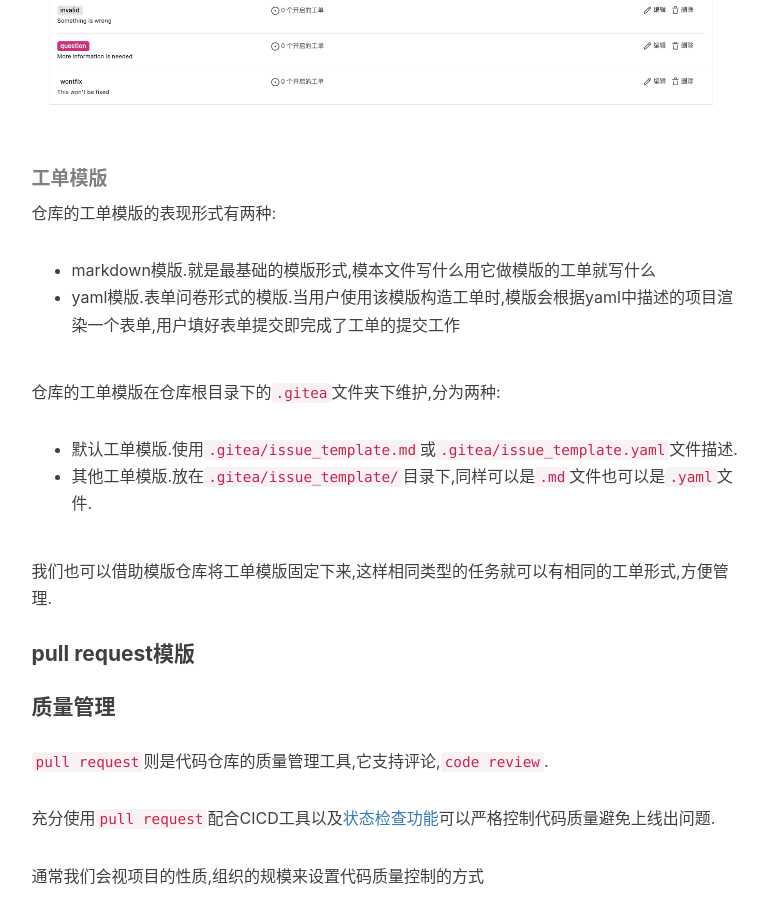
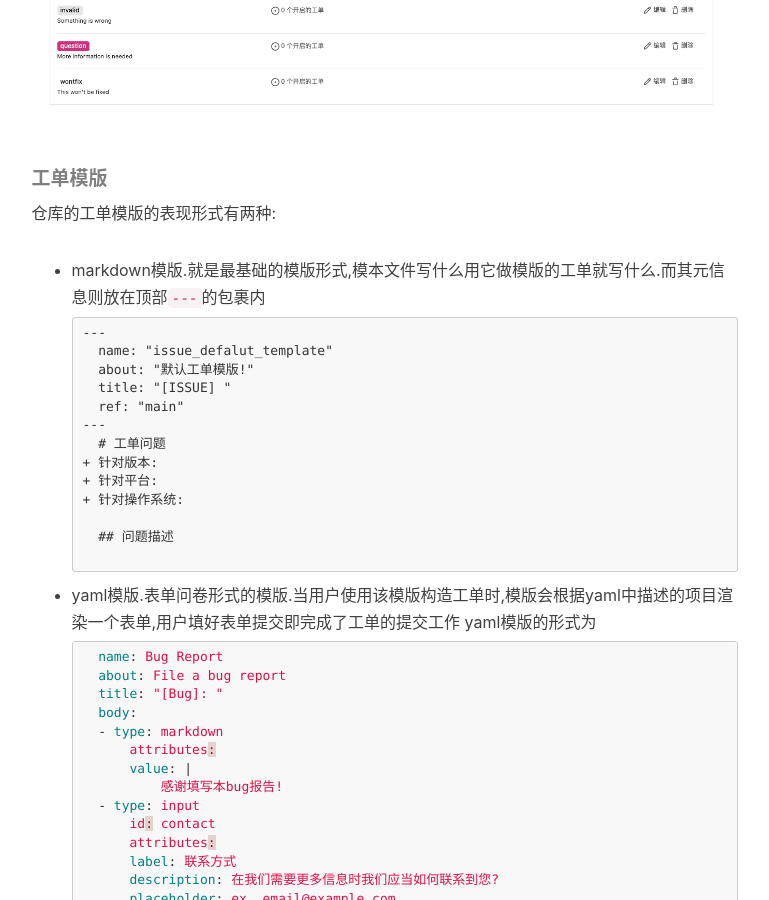
Before and after one commit to hsz1273327/hsz1273327.github.io, a Jekyll site: the page built from _posts/2020-12-01-使用Gitea代替Github托管代码.md, in a window 1280 px wide and 900 px high, scrolled down 23294 px. Shown: the whole window, without its empty margins (136-905 px from the left). Built offline with Jekyll 4.4.1, drawn with Linux system fonts in a browser that asks for light colours; nearby versions of some CDN libraries; comment, search, counter and statistics services are not loaded; some of the changed text lies outside the part shown.

Commit message:
Update 2020-12-01-使用Gitea代替Github托管代码.md

````diff
--- a/_posts/2020-12-01-使用Gitea代替Github托管代码.md
+++ b/_posts/2020-12-01-使用Gitea代替Github托管代码.md
@@ -660,8 +660,81 @@ gitea中的工单也可以用标签分类.我们可以在标签管理页中对
 
 仓库的工单模版的表现形式有两种:
 
-+ markdown模版.就是最基础的模版形式,模本文件写什么用它做模版的工单就写什么
++ markdown模版.就是最基础的模版形式,模本文件写什么用它做模版的工单就写什么.而其元信息则放在顶部`---`的包裹内
+
+    ```markdown
+    ---
+    name: "issue_defalut_template"
+    about: "默认工单模版!"
+    title: "[ISSUE] "
+    ref: "main"
+    ---
+
+    # 工单问题
+
+    + 针对版本:
+    + 针对平台:
+    + 针对操作系统:
+
+    ## 问题描述
+
+    ```
+
 + yaml模版.表单问卷形式的模版.当用户使用该模版构造工单时,模版会根据yaml中描述的项目渲染一个表单,用户填好表单提交即完成了工单的提交工作
+    yaml模版的形式为
+
+    ```yaml
+    name: Bug Report
+    about: File a bug report
+    title: "[Bug]: "
+    body:
+    - type: markdown
+        attributes:
+        value: |
+            感谢填写本bug报告!
+    - type: input
+        id: contact
+        attributes:
+        label: 联系方式
+        description: 在我们需要更多信息时我们应当如何联系到您?
+        placeholder: ex. email@example.com
+        validations:
+        required: false
+    - type: textarea
+        id: what-happened
+        attributes:
+        label: 请描述bug的现象
+        description: 请同时描述下预期中的现象
+        placeholder: 告诉我们你看到了什么
+        value: "A bug happened!"
+        validations:
+        required: true
+    - type: dropdown
+        id: os
+        attributes:
+        label: 这个bug发生在什么操作系统?
+        multiple: true
+        options:
+            - Windows
+            - MacOS
+            - Linux
+    - type: checkboxes
+        id: terms
+        attributes:
+            label: Code of Conduct
+            description: By submitting this issue, you agree to follow our [Code of Conduct](https://example.com)
+            options:
+            - label: I agree to follow this project's Code of Conduct
+                required: true
+    ```
+
+    表单形式可以有
+
+    + markdown,即纯文本段落展示
+    + input,单行文本输入框
+    + textarea,多行文本输入框
+    + dropdown,单选输入框
+    + checkboxes,多选输入框
 
 仓库的工单模版在仓库根目录下的`.gitea`文件夹下维护,分为两种:
 
````
Also changed, not shown: other parts of _posts/2020-12-01-使用Gitea代替Github托管代码.md (+4 -1 lines).
